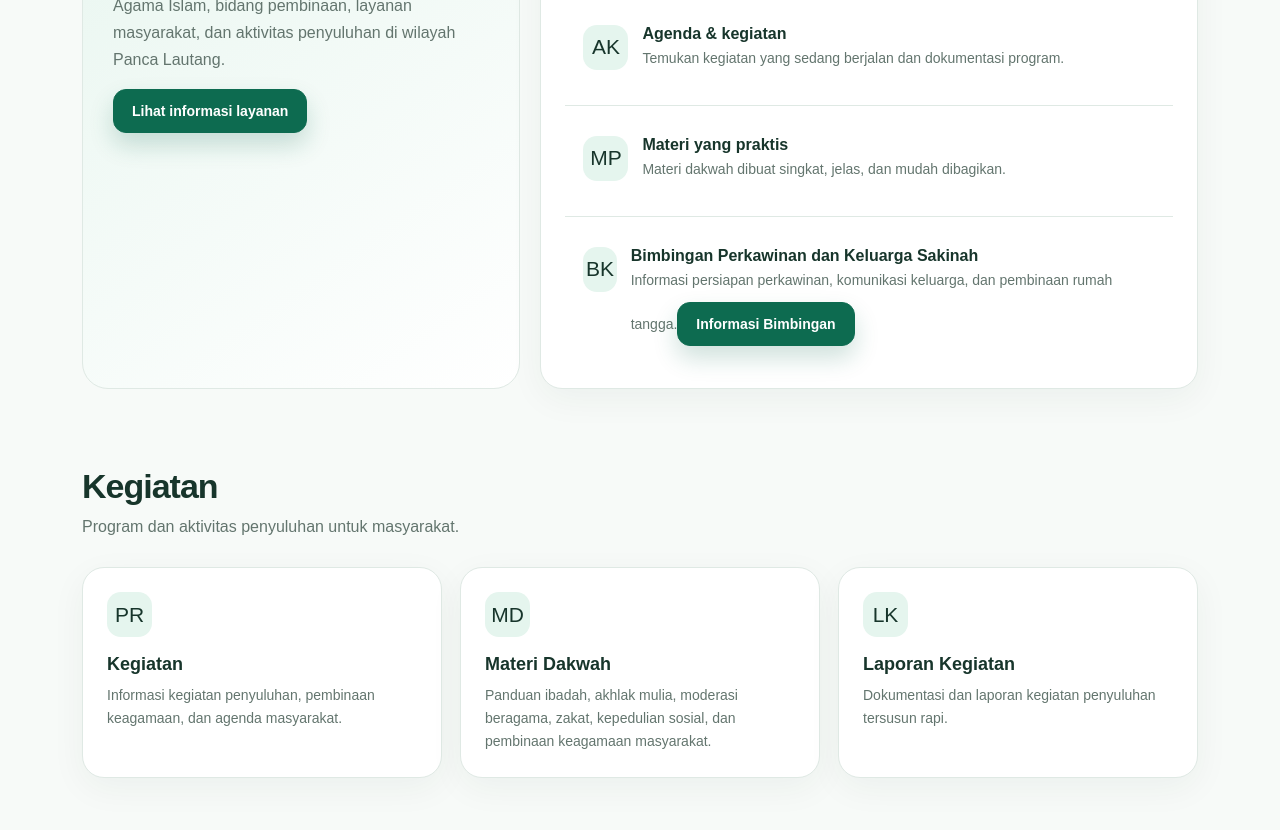
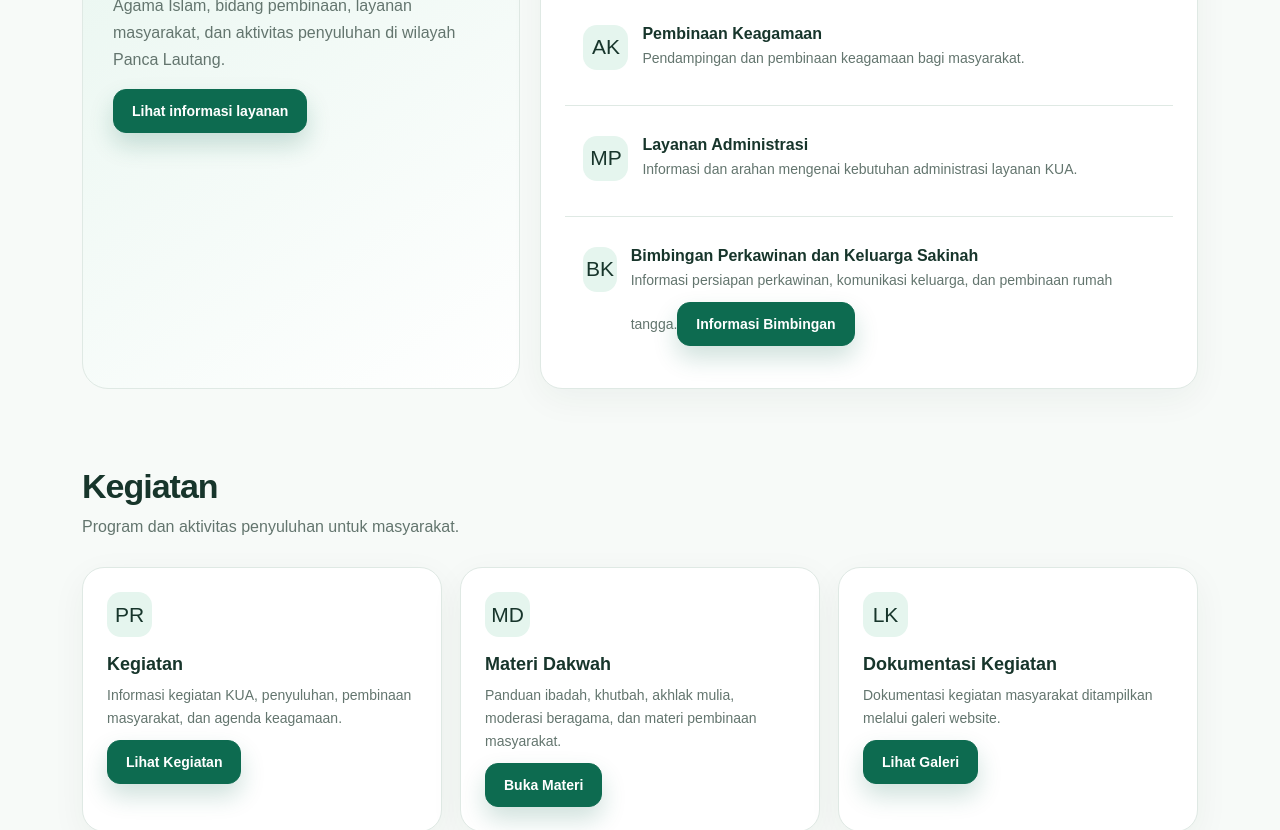
Before and after one commit to suriantosag-cyber/kua-panca-lautang-premium, a Next.js app: page / in a window 1280 px wide. Shown: the part 1560-2390 px from the top of the page. Built offline with nearby package versions, Linux system fonts and the light colour scheme; no server answers; the database is empty.

Commit message:
Rapikan Ruang Layanan dan Kegiatan

```diff
--- a/app/page.js
+++ b/app/page.js
@@ -4,9 +4,9 @@ import JadwalNikah from './components/JadwalNikah';
 import { useEffect, useState } from 'react';
 
 const features = [
-  ['PR','Kegiatan','Informasi kegiatan penyuluhan, pembinaan keagamaan, dan agenda masyarakat.'],
-  ['MD','Materi Dakwah','Panduan ibadah, akhlak mulia, moderasi beragama, zakat, kepedulian sosial, dan pembinaan keagamaan masyarakat.'],
-  ['LK','Laporan Kegiatan','Dokumentasi dan laporan kegiatan penyuluhan tersusun rapi.'],
+  ['PR','Kegiatan','Informasi kegiatan KUA, penyuluhan, pembinaan masyarakat, dan agenda keagamaan.','/kegiatan','Lihat Kegiatan'],
+  ['MD','Materi Dakwah','Panduan ibadah, khutbah, akhlak mulia, moderasi beragama, dan materi pembinaan masyarakat.','/materi-dakwah','Buka Materi'],
+  ['LK','Dokumentasi Kegiatan','Dokumentasi kegiatan masyarakat ditampilkan melalui galeri website.','#galeri','Lihat Galeri'],
 ];
 
 export default function Home() {
@@ -85,11 +85,11 @@ const [selectedGallery, setSelectedGallery] = useState(null);
       <section id="profil" className="section">
         <div className="wrap profile">
           <div className="profileMain"><div className="avatar">PAI</div><h3>Profil Penyuluh</h3><p>Ruang informasi untuk memperkenalkan Penyuluh Agama Islam, bidang pembinaan, layanan masyarakat, dan aktivitas penyuluhan di wilayah Panca Lautang.</p><a className="btn primary" href="#kontak">Lihat informasi layanan</a></div>
-          <div className="card"><div className="sectionHead"><div><h2>Ruang layanan</h2><p>Konten utama disusun sederhana agar mudah ditemukan dari HP maupun komputer.</p></div></div><div className="list"><div className="listItem"><div className="icon">PM</div><div><b>Pendampingan masyarakat</b><span>Konsultasi dan pembinaan keagamaan sesuai ruang layanan Penyuluh.</span></div></div><div className="listItem"><div className="icon">AK</div><div><b>Agenda & kegiatan</b><span>Temukan kegiatan yang sedang berjalan dan dokumentasi program.</span></div></div><div className="listItem"><div className="icon">MP</div><div><b>Materi yang praktis</b><span>Materi dakwah dibuat singkat, jelas, dan mudah dibagikan.</span></div></div><div className="listItem"><div className="icon">BK</div><div><b>Bimbingan Perkawinan dan Keluarga Sakinah</b><span>Informasi persiapan perkawinan, komunikasi keluarga, dan pembinaan rumah tangga.</span><a className="btn primary" href="/bimbingan-perkawinan" style={{marginTop:10}}>Informasi Bimbingan</a></div></div></div></div>
+          <div className="card"><div className="sectionHead"><div><h2>Ruang layanan</h2><p>Konten utama disusun sederhana agar mudah ditemukan dari HP maupun komputer.</p></div></div><div className="list"><div className="listItem"><div className="icon">PM</div><div><b>Konsultasi dan Pendampingan Masyarakat</b><span>Konsultasi dan pembinaan keagamaan sesuai ruang layanan Penyuluh.</span></div></div><div className="listItem"><div className="icon">AK</div><div><b>Pembinaan Keagamaan</b><span>Pendampingan dan pembinaan keagamaan bagi masyarakat.</span></div></div><div className="listItem"><div className="icon">MP</div><div><b>Layanan Administrasi</b><span>Informasi dan arahan mengenai kebutuhan administrasi layanan KUA.</span></div></div><div className="listItem"><div className="icon">BK</div><div><b>Bimbingan Perkawinan dan Keluarga Sakinah</b><span>Informasi persiapan perkawinan, komunikasi keluarga, dan pembinaan rumah tangga.</span><a className="btn primary" href="/bimbingan-perkawinan" style={{marginTop:10}}>Informasi Bimbingan</a></div></div></div></div>
         </div>
       </section>
 
-      <section id="kegiatan" className="section" style={{paddingTop:0}}><div className="wrap"><div className="sectionHead"><div><h2>Kegiatan</h2><p>Program dan aktivitas penyuluhan untuk masyarakat.</p></div></div><div className="grid3">{features.map(([i,t,d])=><article className="card" key={t}><div className="icon">{i}</div><h3>{t}</h3><p>{d}</p></article>)}</div>{kegiatan.length > 0 && <><div style={{marginTop:24}}><h3>Kegiatan Terbaru</h3></div><div className="grid3">{kegiatan.map((item)=><article className="card" key={item.id}><h3>{item.nama_kegiatan}</h3><p><b>{item.penyelenggara}</b> · {item.desa}</p><p>{item.deskripsi || "Kegiatan KUA Panca Lautang."}</p><small>{item.tanggal} · {item.kategori}</small></article>)}</div><div style={{marginTop:20}}><a className="btn primary" href="/kegiatan">Lihat Semua Kegiatan</a></div></>}</div></section>
+      <section id="kegiatan" className="section" style={{paddingTop:0}}><div className="wrap"><div className="sectionHead"><div><h2>Kegiatan</h2><p>Program dan aktivitas penyuluhan untuk masyarakat.</p></div></div><div className="grid3">{features.map(([i,t,d,link,label])=><article className="card" key={t}><div className="icon">{i}</div><h3>{t}</h3><p>{d}</p><a className="btn primary" href={link} style={{marginTop:10}}>{label}</a></article>)}</div>{kegiatan.length > 0 && <><div style={{marginTop:24}}><h3>Kegiatan Terbaru</h3></div><div className="grid3">{kegiatan.map((item)=><article className="card" key={item.id}><h3>{item.nama_kegiatan}</h3><p><b>{item.penyelenggara}</b> · {item.desa}</p><p>{item.deskripsi || "Kegiatan KUA Panca Lautang."}</p><small>{item.tanggal} · {item.kategori}</small></article>)}</div><div style={{marginTop:20}}><a className="btn primary" href="/kegiatan">Lihat Semua Kegiatan</a></div></>}</div></section>
 
       <section id="berita" className="section news">
         <div className="wrap">
```
